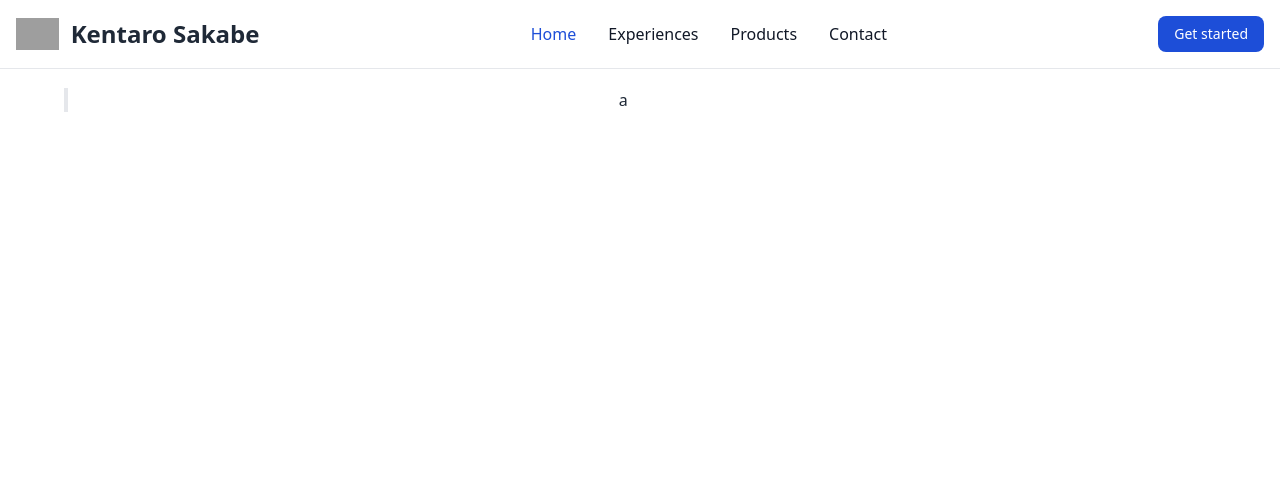
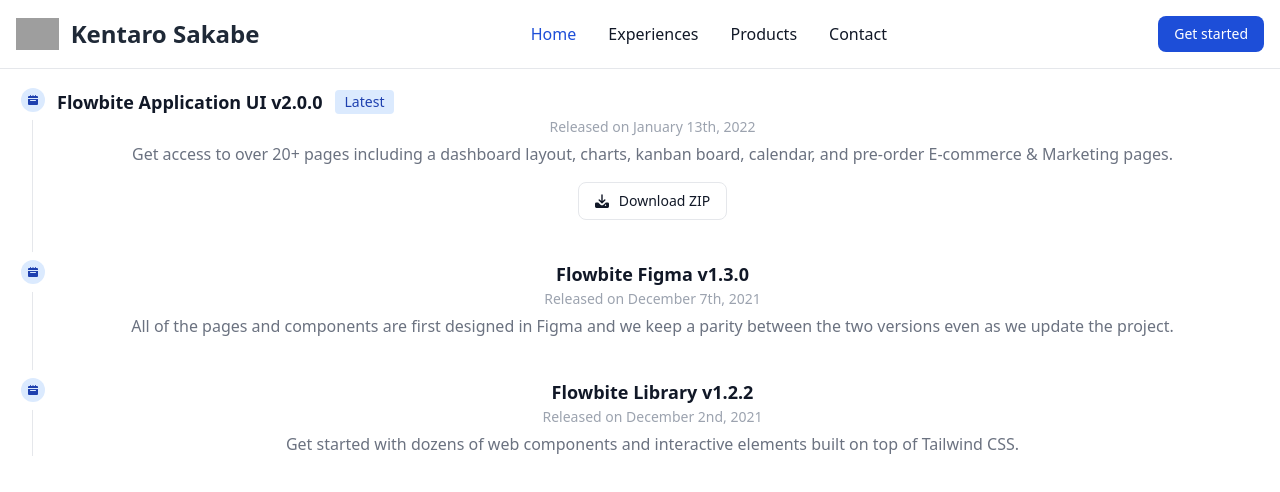
Before and after one commit to kabigon-1015/MyPortfolio, a React (Vite) app in the folder frontend/: page /experiences in a window 1280 px wide. Shown: the top 492 px of the page. Built offline with nearby package versions, Linux system fonts and the light colour scheme; grey boxes are pictures that could not be loaded.

Commit message:
サンプル

```diff
--- a/frontend/src/routers/Experiences.tsx
+++ b/frontend/src/routers/Experiences.tsx
@@ -1,9 +1,94 @@
 export const Experiences = () => {
   return (
-    <div className="ml-8 w-11/12 mt-4">
-      <ol className="relative border-s-4 border-gray-200 dark:border-gray-700">
-        a
-      </ol>
-    </div>
+    <ol className="relative border-s border-gray-200 dark:border-gray-700">
+      <li className="mb-10 ms-6">
+        <span className="absolute flex items-center justify-center w-6 h-6 bg-blue-100 rounded-full -start-3 ring-8 ring-white dark:ring-gray-900 dark:bg-blue-900">
+          <svg
+            className="w-2.5 h-2.5 text-blue-800 dark:text-blue-300"
+            aria-hidden="true"
+            xmlns="http://www.w3.org/2000/svg"
+            fill="currentColor"
+            viewBox="0 0 20 20"
+          >
+            <path d="M20 4a2 2 0 0 0-2-2h-2V1a1 1 0 0 0-2 0v1h-3V1a1 1 0 0 0-2 0v1H6V1a1 1 0 0 0-2 0v1H2a2 2 0 0 0-2 2v2h20V4ZM0 18a2 2 0 0 0 2 2h16a2 2 0 0 0 2-2V8H0v10Zm5-8h10a1 1 0 0 1 0 2H5a1 1 0 0 1 0-2Z" />
+          </svg>
+        </span>
+        <h3 className="flex items-center mb-1 text-lg font-semibold text-gray-900 dark:text-white">
+          Flowbite Application UI v2.0.0{" "}
+          <span className="bg-blue-100 text-blue-800 text-sm font-medium me-2 px-2.5 py-0.5 rounded dark:bg-blue-900 dark:text-blue-300 ms-3">
+            Latest
+          </span>
+        </h3>
+        <time className="block mb-2 text-sm font-normal leading-none text-gray-400 dark:text-gray-500">
+          Released on January 13th, 2022
+        </time>
+        <p className="mb-4 text-base font-normal text-gray-500 dark:text-gray-400">
+          Get access to over 20+ pages including a dashboard layout, charts,
+          kanban board, calendar, and pre-order E-commerce & Marketing pages.
+        </p>
+        <a
+          href="#"
+          className="inline-flex items-center px-4 py-2 text-sm font-medium text-gray-900 bg-white border border-gray-200 rounded-lg hover:bg-gray-100 hover:text-blue-700 focus:z-10 focus:ring-4 focus:outline-none focus:ring-gray-100 focus:text-blue-700 dark:bg-gray-800 dark:text-gray-400 dark:border-gray-600 dark:hover:text-white dark:hover:bg-gray-700 dark:focus:ring-gray-700"
+        >
+          <svg
+            className="w-3.5 h-3.5 me-2.5"
+            aria-hidden="true"
+            xmlns="http://www.w3.org/2000/svg"
+            fill="currentColor"
+            viewBox="0 0 20 20"
+          >
+            <path d="M14.707 7.793a1 1 0 0 0-1.414 0L11 10.086V1.5a1 1 0 0 0-2 0v8.586L6.707 7.793a1 1 0 1 0-1.414 1.414l4 4a1 1 0 0 0 1.416 0l4-4a1 1 0 0 0-.002-1.414Z" />
+            <path d="M18 12h-2.55l-2.975 2.975a3.5 3.5 0 0 1-4.95 0L4.55 12H2a2 2 0 0 0-2 2v4a2 2 0 0 0 2 2h16a2 2 0 0 0 2-2v-4a2 2 0 0 0-2-2Zm-3 5a1 1 0 1 1 0-2 1 1 0 0 1 0 2Z" />
+          </svg>{" "}
+          Download ZIP
+        </a>
+      </li>
+      <li className="mb-10 ms-6">
+        <span className="absolute flex items-center justify-center w-6 h-6 bg-blue-100 rounded-full -start-3 ring-8 ring-white dark:ring-gray-900 dark:bg-blue-900">
+          <svg
+            className="w-2.5 h-2.5 text-blue-800 dark:text-blue-300"
+            aria-hidden="true"
+            xmlns="http://www.w3.org/2000/svg"
+            fill="currentColor"
+            viewBox="0 0 20 20"
+          >
+            <path d="M20 4a2 2 0 0 0-2-2h-2V1a1 1 0 0 0-2 0v1h-3V1a1 1 0 0 0-2 0v1H6V1a1 1 0 0 0-2 0v1H2a2 2 0 0 0-2 2v2h20V4ZM0 18a2 2 0 0 0 2 2h16a2 2 0 0 0 2-2V8H0v10Zm5-8h10a1 1 0 0 1 0 2H5a1 1 0 0 1 0-2Z" />
+          </svg>
+        </span>
+        <h3 className="mb-1 text-lg font-semibold text-gray-900 dark:text-white">
+          Flowbite Figma v1.3.0
+        </h3>
+        <time className="block mb-2 text-sm font-normal leading-none text-gray-400 dark:text-gray-500">
+          Released on December 7th, 2021
+        </time>
+        <p className="text-base font-normal text-gray-500 dark:text-gray-400">
+          All of the pages and components are first designed in Figma and we
+          keep a parity between the two versions even as we update the project.
+        </p>
+      </li>
+      <li className="ms-6">
+        <span className="absolute flex items-center justify-center w-6 h-6 bg-blue-100 rounded-full -start-3 ring-8 ring-white dark:ring-gray-900 dark:bg-blue-900">
+          <svg
+            className="w-2.5 h-2.5 text-blue-800 dark:text-blue-300"
+            aria-hidden="true"
+            xmlns="http://www.w3.org/2000/svg"
+            fill="currentColor"
+            viewBox="0 0 20 20"
+          >
+            <path d="M20 4a2 2 0 0 0-2-2h-2V1a1 1 0 0 0-2 0v1h-3V1a1 1 0 0 0-2 0v1H6V1a1 1 0 0 0-2 0v1H2a2 2 0 0 0-2 2v2h20V4ZM0 18a2 2 0 0 0 2 2h16a2 2 0 0 0 2-2V8H0v10Zm5-8h10a1 1 0 0 1 0 2H5a1 1 0 0 1 0-2Z" />
+          </svg>
+        </span>
+        <h3 className="mb-1 text-lg font-semibold text-gray-900 dark:text-white">
+          Flowbite Library v1.2.2
+        </h3>
+        <time className="block mb-2 text-sm font-normal leading-none text-gray-400 dark:text-gray-500">
+          Released on December 2nd, 2021
+        </time>
+        <p className="text-base font-normal text-gray-500 dark:text-gray-400">
+          Get started with dozens of web components and interactive elements
+          built on top of Tailwind CSS.
+        </p>
+      </li>
+    </ol>
   );
 };
--- a/frontend/src/routers/Routers.tsx
+++ b/frontend/src/routers/Routers.tsx
@@ -4,9 +4,11 @@
 
 export const Routers = () => {
   return (
-    <Routes>
-      <Route path="/" element={<Home />} />
-      <Route path="/experiences" element={<Experiences />}></Route>
-    </Routes>
+    <div className="pt-4">
+      <Routes>
+        <Route path="/" element={<Home />} />
+        <Route path="/experiences" element={<Experiences />}></Route>
+      </Routes>
+    </div>
   );
 };
```
